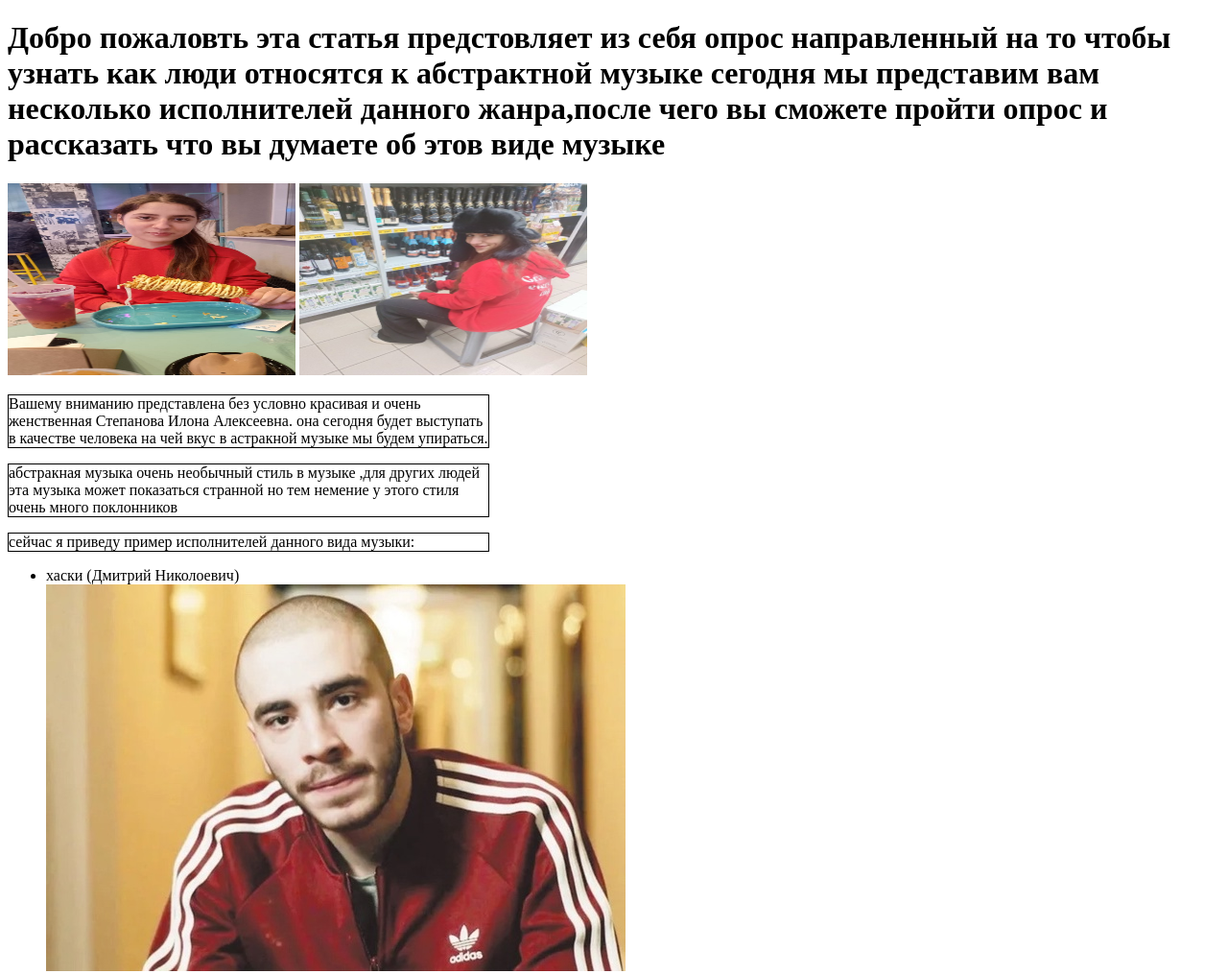
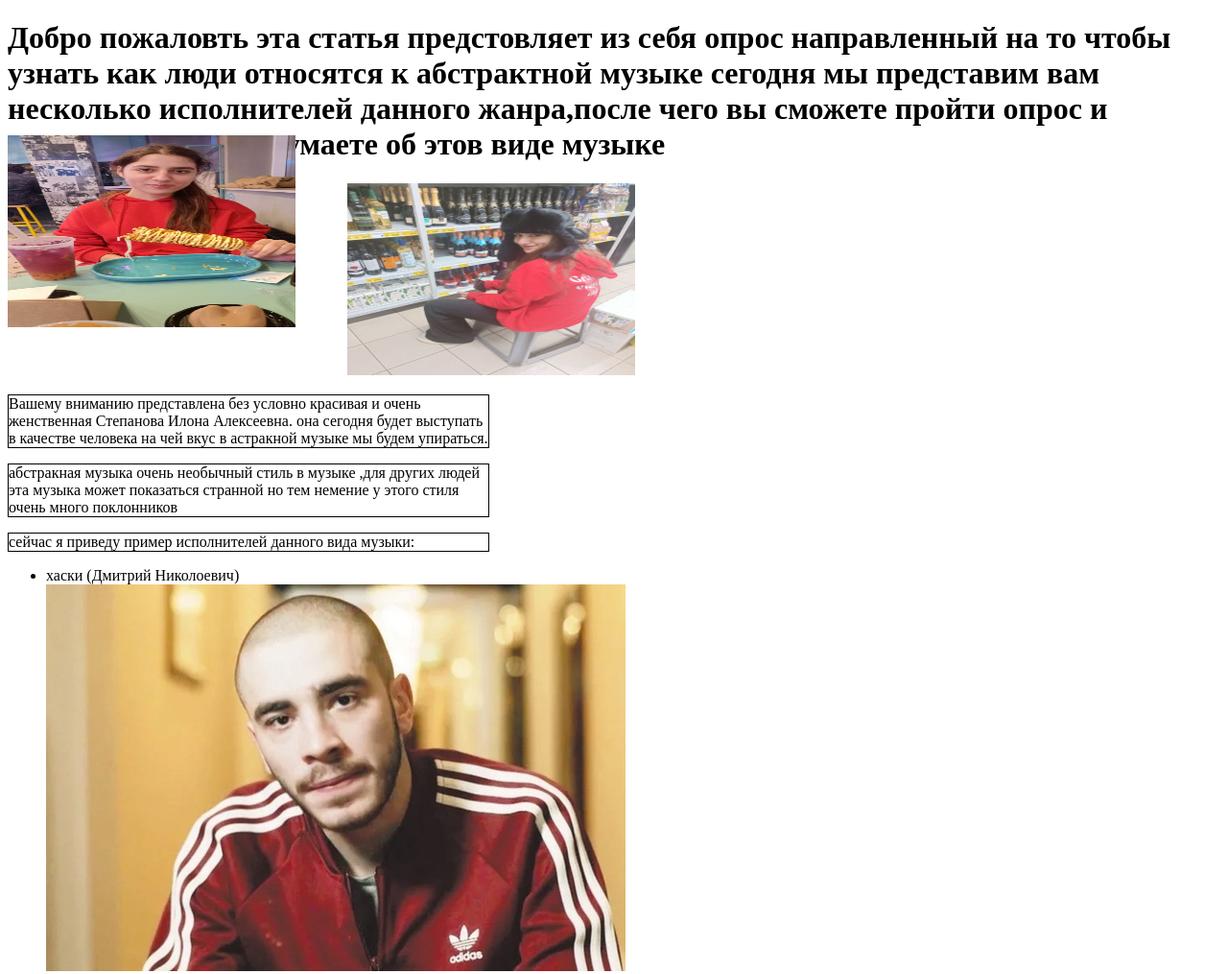
Before and after one commit to kif4er/xaski, a plain HTML site: page index.html in a window 1280 px wide. Shown: the top 1015 px of the page at 96% size. Drawn offline with Linux system fonts and the light colour scheme.

Commit message:
Add files via upload

```diff
--- a/index.html
+++ b/index.html
@@ -11,8 +11,8 @@
     <body>
         <h1>Добро пожаловть эта статья предстовляет из себя опрос направленный на то чтобы узнать как люди относятся к абстрактной музыке
             сегодня мы представим вам несколько исполнителей данного жанра,после чего вы сможете пройти опрос и рассказать что вы думаете об этов виде музыке</h1>
-         <img src="images/test.jpg" alt="lk" width="300" height="200">
-         <img src="images/test2.jpg" alt="hj" width="300" height="200">
+         <img src="images/test.jpg" alt="lk" width="300" height="200" style="position: relative;bottom: 50px;">
+         <img src="images/test2.jpg" style="position: relative;left: 50px;" alt="hj" width="300" height="200">
          <p> Вашему вниманию представлена без условно красивая и очень женственная Степанова Илона Алексеевна.
             она сегодня будет выступать в качестве человека на чей вкус в астракной музыке мы будем упираться.</p>
             <p>абстракная музыка очень необычный стиль в музыке ,для других людей эта музыка может показаться странной но тем немение у этого стиля очень много поклонников</p>
```
